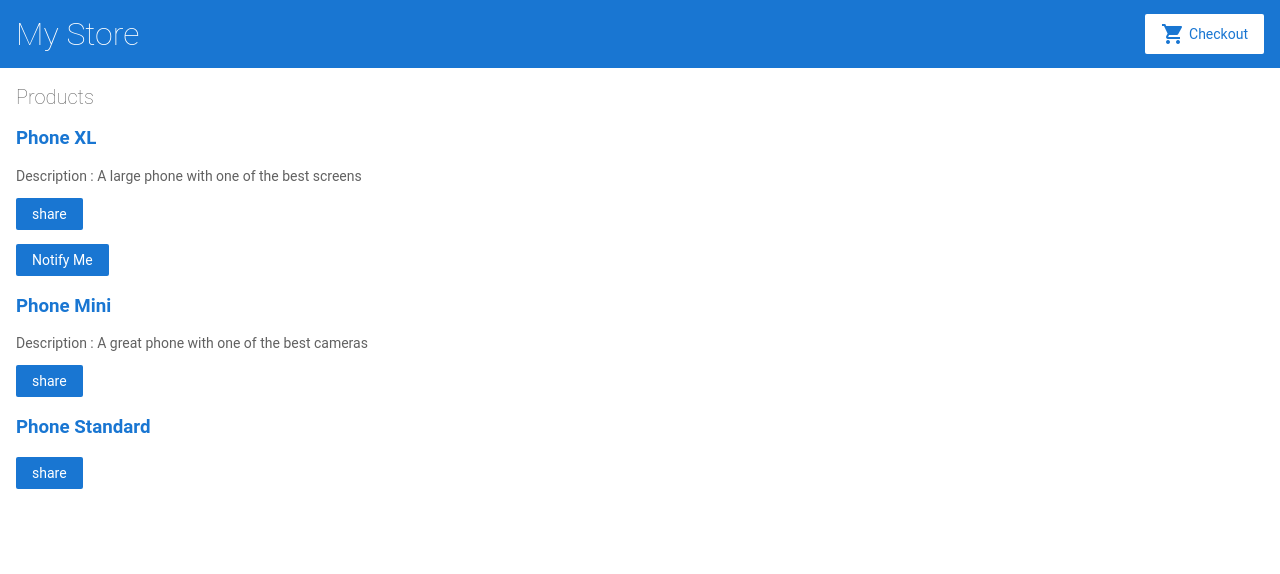
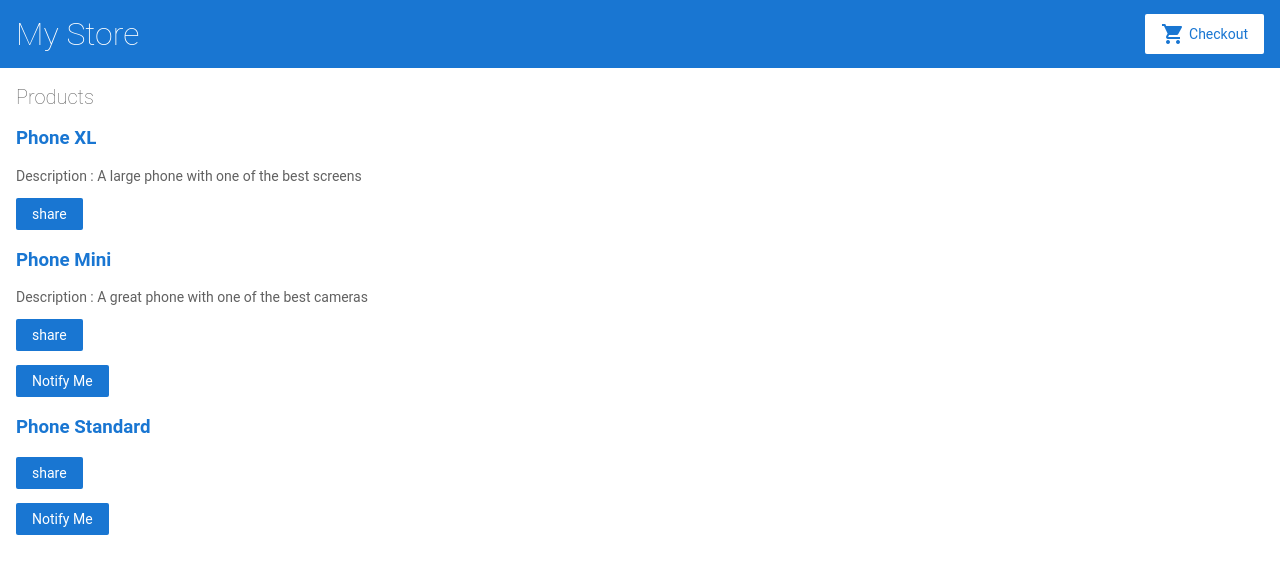
Before and after one commit to HayFy/angular-14h75r, an Angular app: page / in a window 1280 px wide. Shown: the top 574 px of the page. Built offline with nearby package versions, Linux system fonts and the light colour scheme.

Commit message:
5 files modified, 4 added

```diff
--- a/src/app/product-alerts/product-alerts.component.html
+++ b/src/app/product-alerts/product-alerts.component.html
@@ -1,3 +1,3 @@
-<p *ngIf="product && product.price > 700">
-  <button type="button">Notify Me</button>
+<p *ngIf="product && product.price < 700">
+  <button type="button" (click)="notify.emit()">Notify Me</button>
 </p>
--- a/src/app/product-alerts/product-alerts.component.ts
+++ b/src/app/product-alerts/product-alerts.component.ts
@@ -1,17 +1,15 @@
-import { Component, OnInit, Input } from '@angular/core';
-import { Product} from '../products';
+import { Component, OnInit, Input, Output, EventEmitter } from '@angular/core';
+import { Product } from '../products';
 
 @Component({
   selector: 'app-product-alerts',
   templateUrl: './product-alerts.component.html',
-  styleUrls: ['./product-alerts.component.css']
+  styleUrls: ['./product-alerts.component.css'],
 })
 export class ProductAlertsComponent implements OnInit {
+  @Input() product!: Product;
+  @Output() notify = new EventEmitter();
+  constructor() {}
 
-  @Input() product!:Product;
-  constructor() { }
-
-  ngOnInit(): void {
-  }
-
+  ngOnInit(): void {}
 }
--- /dev/null
+++ b/src/app/product-details/product-details.component.html
@@ -0,0 +1 @@
+<p>product-details works!</p>
--- /dev/null
+++ b/src/app/product-details/product-details.component.ts
@@ -0,0 +1,15 @@
+import { Component, OnInit } from '@angular/core';
+
+@Component({
+  selector: 'app-product-details',
+  templateUrl: './product-details.component.html',
+  styleUrls: ['./product-details.component.css']
+})
+export class ProductDetailsComponent implements OnInit {
+
+  constructor() { }
+
+  ngOnInit(): void {
+  }
+
+}
--- a/src/app/product-list/product-list.component.html
+++ b/src/app/product-list/product-list.component.html
@@ -9,7 +9,8 @@
 
   <button type="button" (click)="share()">share</button>
 
-  <app-product-alerts [product]="product"> </app-product-alerts>
+  <app-product-alerts [product]="product" (notify)="onNotify()">
+  </app-product-alerts>
 </div>
 
 <!--
--- a/src/app/product-list/product-list.component.ts
+++ b/src/app/product-list/product-list.component.ts
@@ -5,7 +5,7 @@ import { products } from '../products';
 @Component({
   selector: 'app-product-list',
   templateUrl: './product-list.component.html',
-  styleUrls: ['./product-list.component.css']
+  styleUrls: ['./product-list.component.css'],
 })
 export class ProductListComponent {
   products = products;
@@ -13,8 +13,10 @@ export class ProductListComponent {
   share() {
     window.alert('The product has been shared!');
   }
+  onNotify() {
+    window.alert('You will be notified when the product goes onsale');
+  }
 }
-
 
 /*
 Copyright Google LLC. All Rights Reserved.
```
Also changed, not shown: src/app/app.module.ts (+7 -7 lines), src/app/product-details/product-details.component.css (added), 1 other file (tests, documents, lock files or other folders).
